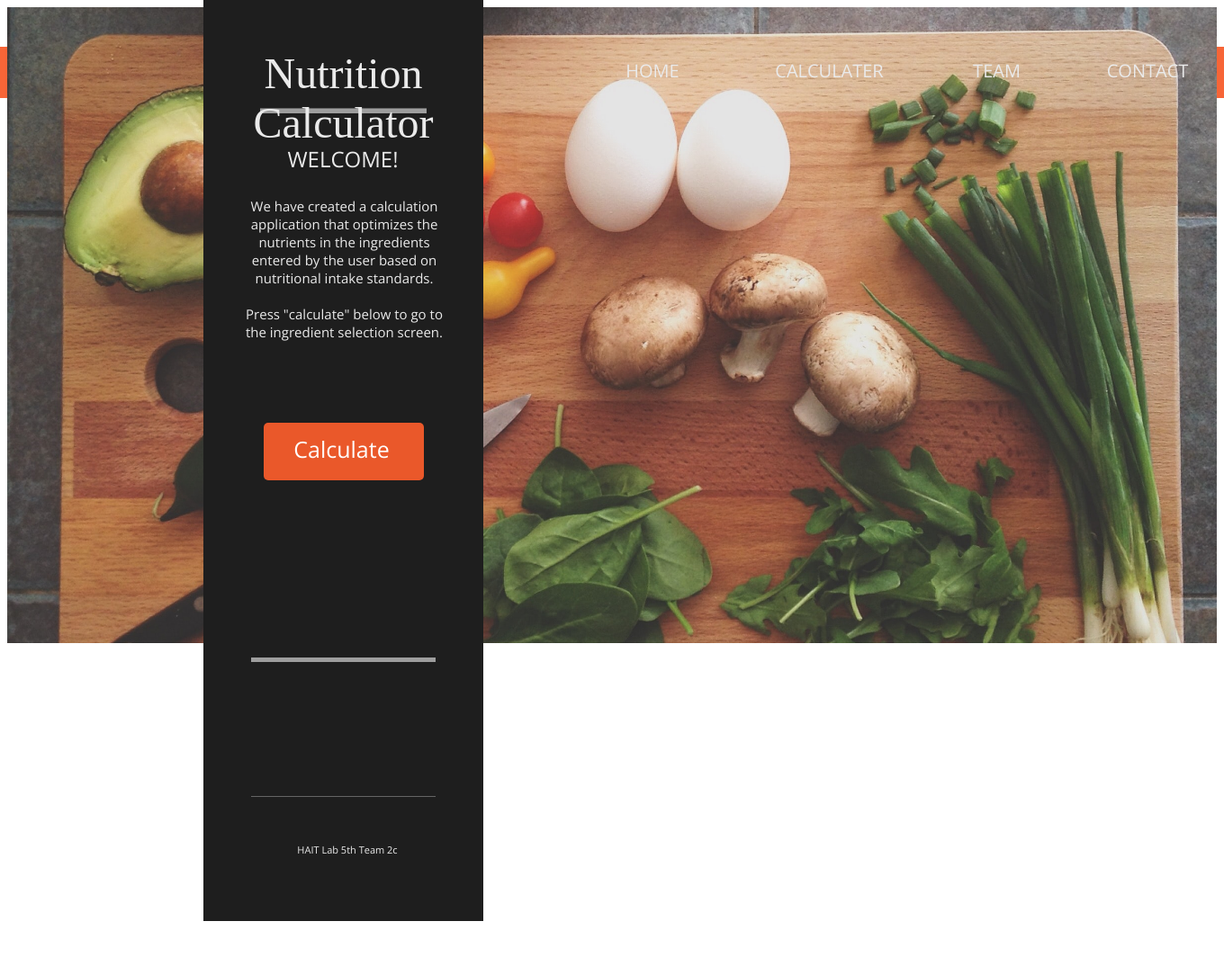
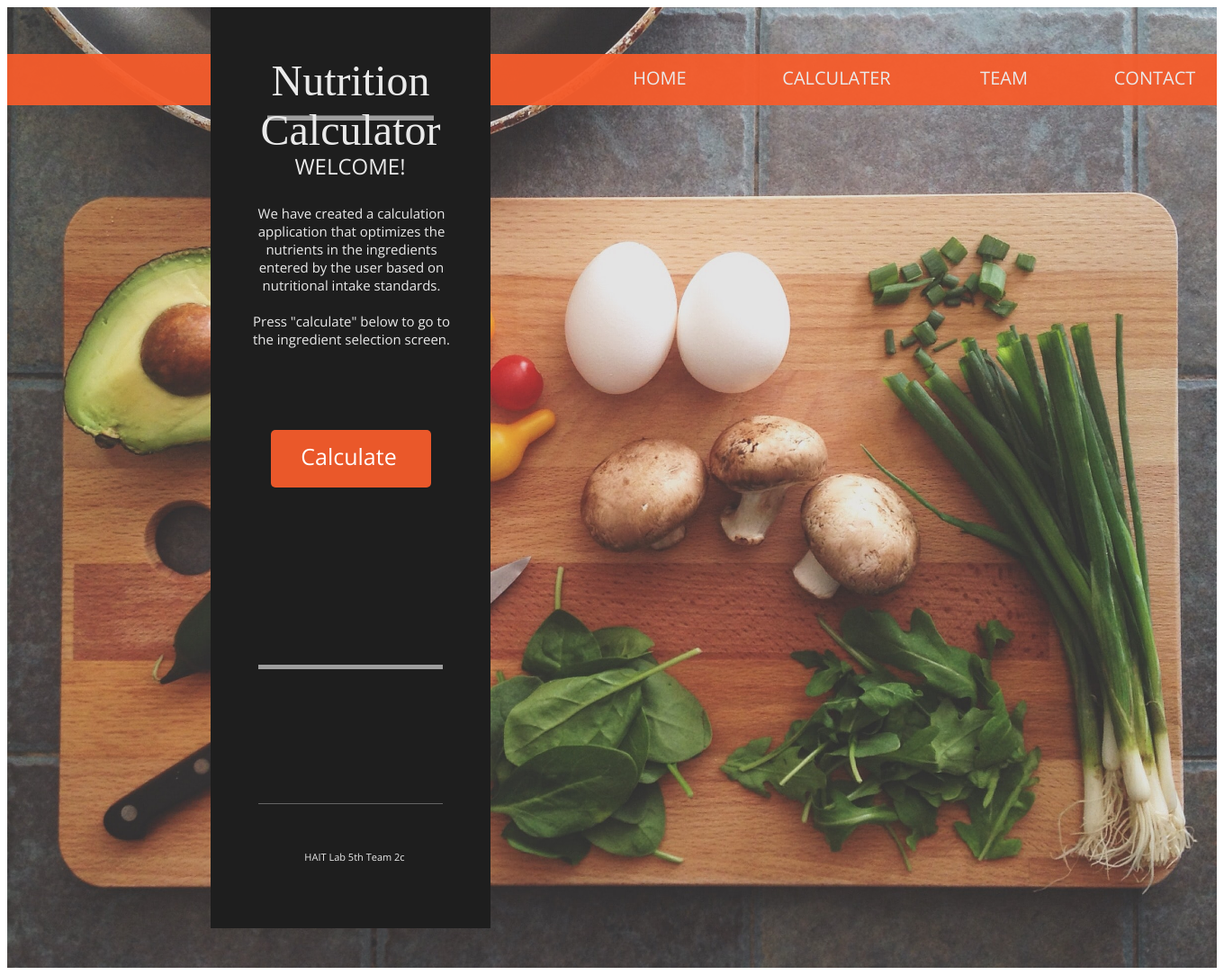
Before and after one commit to koba-r/nutrients_cal, a Flask app: page / in a window 1360 px wide. Shown: the whole page at 90% size. Before the commit the page ends 1024 px from the top, so only its background shows below. Run offline with Flask 2, Linux system fonts and the light colour scheme; some web fonts are replaced; grey boxes are pictures that could not be loaded.

Commit message:
modified index.html

```diff
--- a/templates/index.html
+++ b/templates/index.html
@@ -7,7 +7,7 @@
     body {
     font-size: 14px;
     }
-    /* .v9_258 {
+    .v9_258 {
     width: 100%;
     height: 1068px;
     background: rgba(255,255,255,1);
@@ -16,7 +16,7 @@
     top: 0px;
     left: 0px;
     overflow: hidden;
-    } */
+    }
     .v9_259 { /**/
     width: 100%;
     height: 100%;
```
